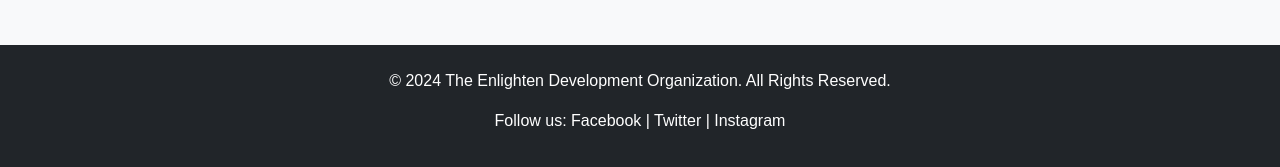
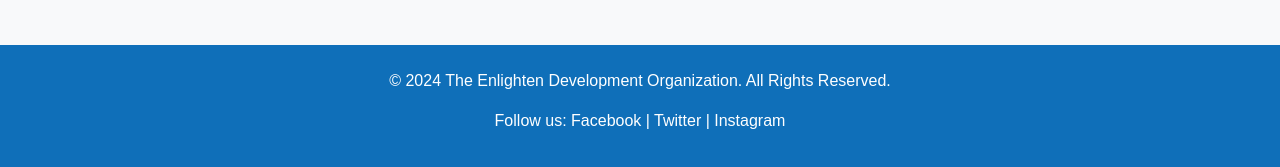
Before and after one commit to botnet-dev/edo, a plain HTML site: page index.html in a window 1280 px wide. Shown: the part 1229-1396 px from the top of the page. Drawn offline with nearby package versions, Linux system fonts and the light colour scheme; files that its build step writes are made by us from their sources.

Commit message:
"Updated footer class from 'bg-dark' to 'ft'"

```diff
--- a/index.html
+++ b/index.html
@@ -120,7 +120,7 @@ Employability Skills in Tailoring and Horticulture.</p>
         </div>
     </section>
 
-    <footer class="bg-dark text-white text-center py-4">
+    <footer class="text-white text-center py-4 ft" >
         <p>&copy; 2024 The Enlighten Development Organization. All Rights Reserved.</p>
         <p>Follow us:
             <a href="#" class="text-white">Facebook</a> |
```
